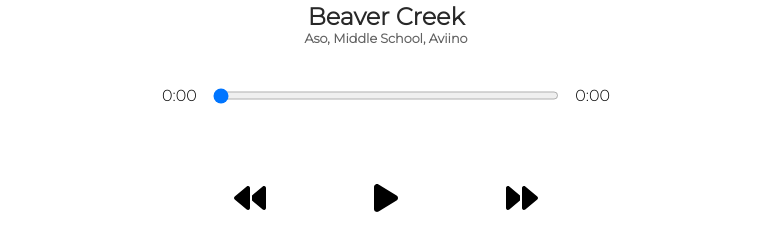
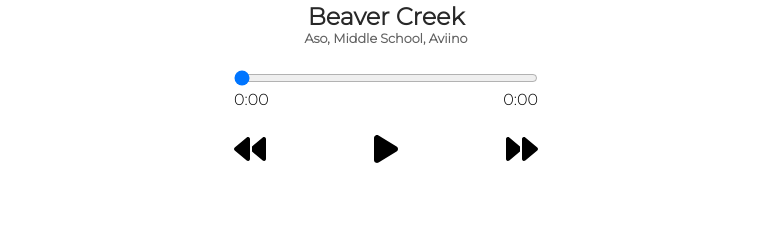
Before and after one commit to kaynekaynekayne/m-player, a React (Create React App) app: page / in a window 1280 px wide. Shown: the part 456-706 px from the top of the page, without its empty margins (254-1028 px from the left). Built offline with nearby package versions, Linux system fonts and the light colour scheme.

Commit message:
change streamer ui

```diff
--- a/src/components/player.jsx
+++ b/src/components/player.jsx
@@ -4,16 +4,7 @@ import { faPlay, faBackward, faForward, faPause } from "@fortawesome/free-solid-
 
 const Player=({currentSong, setCurrentSong, isPlaying, setIsPlaying, songs})=>{
 
-    const audioRef=useRef(null);
-
-    const onPlayClick=()=>{
-        setIsPlaying(prev=>!prev);
-        if(isPlaying){
-            audioRef.current.pause();
-        } else{
-            audioRef.current.play();
-        }
-    };
+    const audioRef=useRef();
 
     const [songInfo, setSongInfo]=useState({
         currentTime:0,
@@ -51,6 +42,15 @@ const Player=({currentSong, setCurrentSong, isPlaying, setIsPlaying, songs})=>{
         }
     }
 
+    const onPlayClick=()=>{
+        setIsPlaying(prev=>!prev);
+        if(isPlaying){
+            audioRef.current.pause();
+        } else{
+            audioRef.current.play();
+        }
+    };
+
     useEffect(()=>{
         if(isPlaying){
             const audioPromise=audioRef.current[isPlaying ? 'play' : 'pause']();
@@ -63,7 +63,6 @@ const Player=({currentSong, setCurrentSong, isPlaying, setIsPlaying, songs})=>{
     return(
         <div className="player">
             <div className="time-control">
-                <p>{formatTime(songInfo.currentTime)}</p>
                 <input
                     min={0}
                     max={songInfo.duration || 0}
@@ -71,7 +70,10 @@ const Player=({currentSong, setCurrentSong, isPlaying, setIsPlaying, songs})=>{
                     onChange={streamHandler}
                     type="range"
                 />
-                <p>{formatTime(songInfo.duration)}</p>
+                <div className="time-stream">
+                    <p>{formatTime(songInfo.currentTime)}</p>
+                    <p>{formatTime(songInfo.duration)}</p>
+                </div>
             </div>
             <div className="play-control">
                 <FontAwesomeIcon
--- a/src/styles/_player.scss
+++ b/src/styles/_player.scss
@@ -2,19 +2,19 @@
     min-height:20vh;
     display: flex;
     flex-direction: column;
-    align-items: center;
-    justify-content: space-between;
 }
 
 .time-control{
-    width:30rem;
-    display: flex;
     input{
         width:100%;
-        padding:1rem 0rem;
     }
-    p{
-        padding:1rem;
+    // p{
+    //     padding:1rem;
+    // }
+
+    div{
+        display: flex;
+        justify-content: space-between;
     }
 }
 
@@ -22,7 +22,7 @@
     display: flex;
     justify-content: space-between;
     align-items: center;
-    padding:1rem;
+    padding:1.5rem 0;
     width:19rem;
 
     svg{
```
